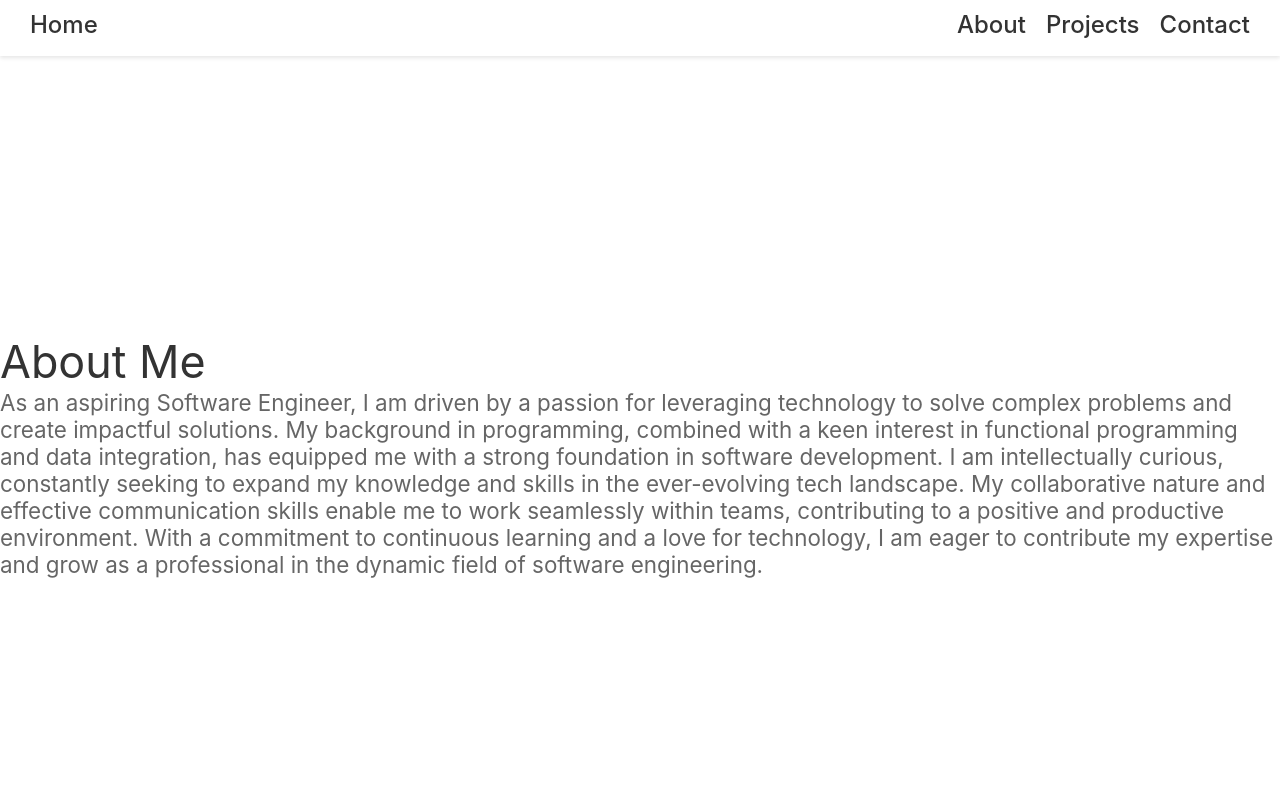
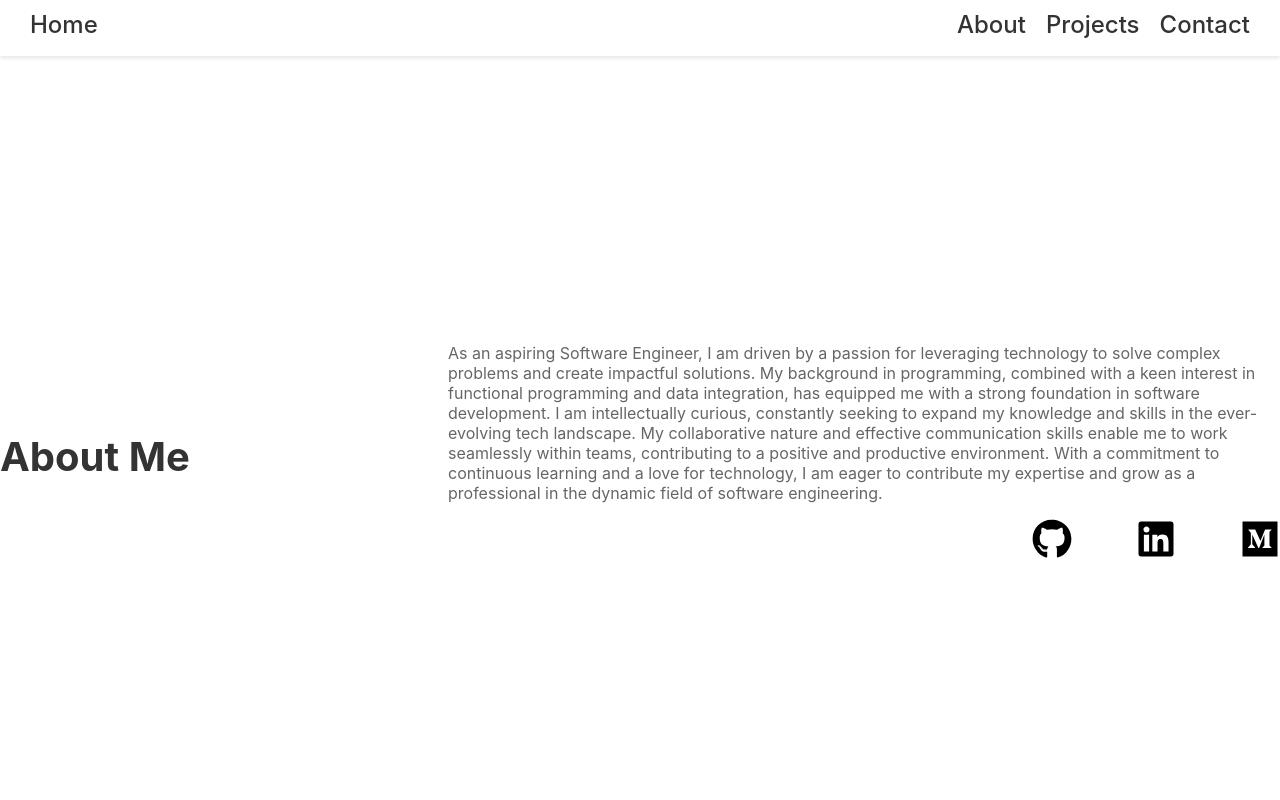
Before and after one commit to Abana55/my-new-portfolio, a React (Create React App) app: page /about in a window 1280 px wide. Shown: the top 800 px of the page. Built offline with nearby package versions, Linux system fonts and the light colour scheme.

Commit message:
added logos and respective links for them

```diff
--- a/src/components/About/About.js
+++ b/src/components/About/About.js
@@ -2,6 +2,7 @@ import React from "react";
 import { Element } from "react-scroll";
 import { motion } from "framer-motion";
 import "./About.scss";
+import { FaGithub, FaLinkedin, FaMedium } from "react-icons/fa";
 
 const sectionVariants = {
   hidden: { opacity: 0, x: -100 },
@@ -20,21 +21,51 @@ function About() {
           transition={{ duration: 0.5 }}
           variants={sectionVariants}
         >
+          <div className="about__box">
             <div className="about__section-title">About Me</div>
             <div className="about__section-content">
-
               As an aspiring Software Engineer, I am driven by a passion for
-            leveraging technology to solve complex problems and create impactful
-            solutions. My background in programming, combined with a keen
-            interest in functional programming and data integration, has
+              leveraging technology to solve complex problems and create
+              impactful solutions. My background in programming, combined with a
+              keen interest in functional programming and data integration, has
               equipped me with a strong foundation in software development. I am
               intellectually curious, constantly seeking to expand my knowledge
               and skills in the ever-evolving tech landscape. My collaborative
               nature and effective communication skills enable me to work
               seamlessly within teams, contributing to a positive and productive
-            environment. With a commitment to continuous learning and a love for
-            technology, I am eager to contribute my expertise and grow as a
-            professional in the dynamic field of software engineering.
+              environment. With a commitment to continuous learning and a love
+              for technology, I am eager to contribute my expertise and grow as
+              a professional in the dynamic field of software engineering.
+              <div className="about__social-links">
+                <a
+                  href="https://github.com/Abana55"
+                  target="_blank"
+                  rel="noopener noreferrer"
+                  className="about__social-link github"
+                  alt='social media link for github'
+                >
+                  <FaGithub />
+                </a>
+                <a
+                  href="https://www.linkedin.com/in/alec-bana/"
+                  target="_blank"
+                  rel="noopener noreferrer"
+                  className="about__social-link linkedin"
+                  alt='social media link for linked in'
+                >
+                  <FaLinkedin />
+                </a>
+                <a
+                  href="https://medium.com/@yourusername"
+                  target="_blank"
+                  rel="noopener noreferrer"
+                  className="about__social-link medium"
+                  alt='social media link for medium'
+                >
+                  <FaMedium />
+                </a>
+              </div>
+            </div>
           </div>
         </motion.div>
       </Element>
@@ -47,16 +78,19 @@ function About() {
           transition={{ duration: 0.5 }}
           variants={sectionVariants}
         >
+          <div className="about__box">
             <div className="about__section-title">Education</div>
             <div className="about__section-content">
               <h4>BrainStation</h4>
               <p>Diploma, Software Engineering</p>
               <p>SEP-DEC 2023, MIAMI, FL</p>
-        </div>
+
               <div className="education__item">
                 <h4>Florida International University</h4>
                 <p>Student for Bachelor’s in Economics</p>
                 <p>JAN 2017 - JUN 2020, MIAMI, FL</p>
+              </div>
+            </div>
           </div>
         </motion.div>
       </Element>
@@ -76,14 +110,15 @@ function About() {
               <p>JULY 2022 - JULY 2023, Pembroke Pines, FL</p>
               <ul>
                 <li>
-              Conducted personalized client consultations, identifying coverage
-              gaps, and recommending tailored insurance solutions, resulting in
-              a 15% increase in cross-selling and upselling opportunities.
+                  Conducted personalized client consultations, identifying
+                  coverage gaps, and recommending tailored insurance solutions,
+                  resulting in a 15% increase in cross-selling and upselling
+                  opportunities.
                 </li>
                 <li>
                   Effectively handled customer inquiries related to policy
-              information, renewals, cancellations, and updates, maintaining a
-              95% customer satisfaction rate.
+                  information, renewals, cancellations, and updates, maintaining
+                  a 95% customer satisfaction rate.
                 </li>
               </ul>
             </div>
@@ -92,9 +127,9 @@ function About() {
               <p>JAN 2019 - JULY 2022, MIAMI, FL</p>
               <ul>
                 <li>
-              Analyzed financial data and implemented cost-saving strategies,
-              resulting in a 12% reduction in operating expenses without
-              compromising service quality.
+                  Analyzed financial data and implemented cost-saving
+                  strategies, resulting in a 12% reduction in operating expenses
+                  without compromising service quality.
                 </li>
                 <li>
                   Utilized dental software to enhance patient value management,
@@ -104,13 +139,15 @@ function About() {
               </ul>
             </div>
             <div className="experience__item">
-          <h4>Accounting Assistant | Miami Sedation & Cosmetic Dentistry</h4>
+              <h4>
+                Accounting Assistant | Miami Sedation & Cosmetic Dentistry
+              </h4>
               <p>JAN 2014 - JAN 2019, MIAMI, FL</p>
               <ul>
                 <li>
                   Maintained accurate financial records and expense tracking,
-              ensuring compliance with accounting standards and a 95% accuracy
-              rate in financial reporting.
+                  ensuring compliance with accounting standards and a 95%
+                  accuracy rate in financial reporting.
                 </li>
                 <li>
                   Streamlined inventory management processes, reducing carrying
@@ -122,7 +159,6 @@ function About() {
           </div>
         </motion.div>
       </Element>
-
     </div>
   );
 }
--- a/src/components/About/About.scss
+++ b/src/components/About/About.scss
@@ -10,6 +10,11 @@
       justify-content: space-between;
       align-items: center;
       padding: 0 10vw;
+      display: flex;
+        align-items: center;
+        justify-content: space-between;
+        margin-bottom: 2rem;
+
 
       &:nth-child(even) {
         flex-direction: row-reverse;
@@ -19,12 +24,43 @@
         flex-basis: 40%;
         font-size: calc(2rem + 1vw);
         color: #333;
+        font-size: 2.5rem; /* Adjust the header font size */
+        font-weight: bold;
+        flex: 1;
       }
 
       &-content {
         flex-basis: 50%;
         font-size: calc(1rem + 0.5vw);
         color: #666;
+        display: flex;
+        flex-direction: column;
+        font-size: 1rem; /* Adjust the content font size */
+      flex: 2;
+      padding-left: 2rem;
       }
     }
+    &__box {
+        flex-direction: row;
+        display: flex;
+        align-items: center;
+        justify-content: space-evenly;
+    }
+    &__social-links {
+        display: flex;
+        justify-content: flex-end;
+        gap: 4rem;
+        margin-top: 1rem;
+      }
+
+      &__social-link {
+        font-size: 2.5rem;
+        color: #000;
+
+        &:hover {
+            &.github { color: #333; }
+            &.linkedin { color: #0077b5; }
+            &.medium { color: #00ab6c; }
+        }
   }
+}
```
Also changed, not shown: src/components/ResumeDownloadButton/ResumeDownloadButton.js (added, +13 -0 lines), src/components/ResumeDownloadButton/ResumeDownloadButton.scss (added), 1 other file (tests, documents, lock files or other folders). Lines whose indentation alone changed are shown as unchanged.
